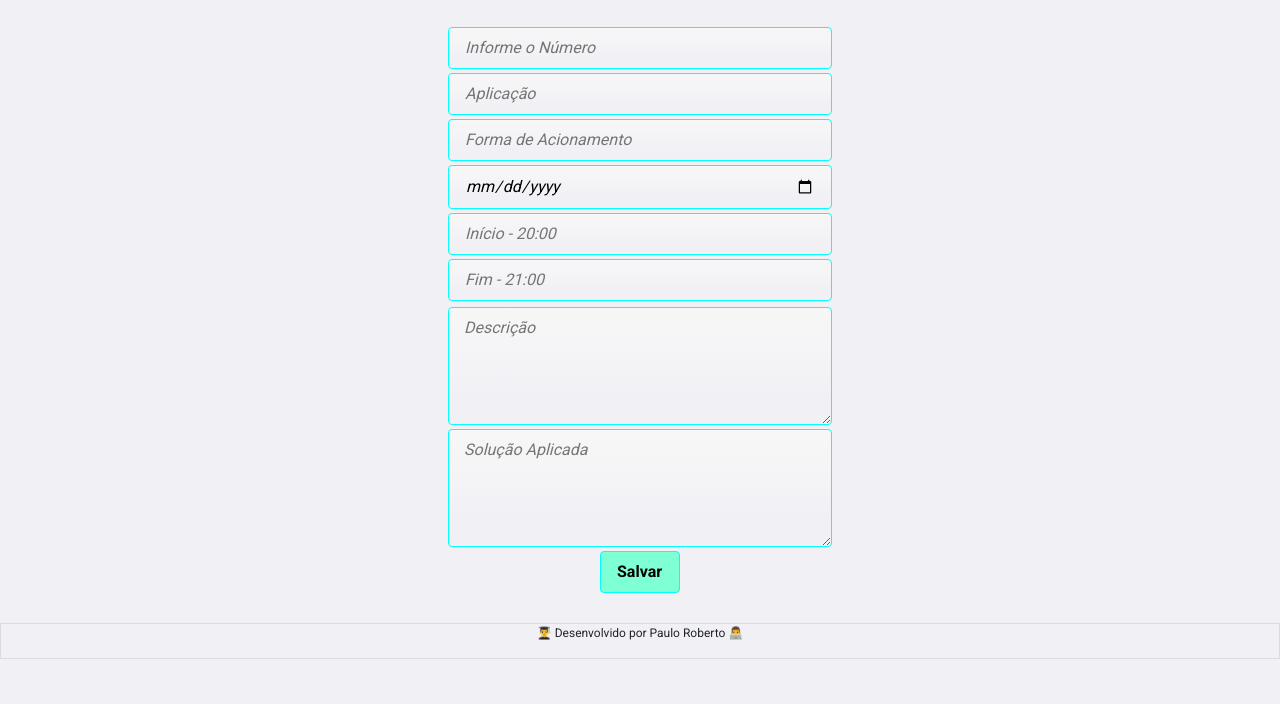
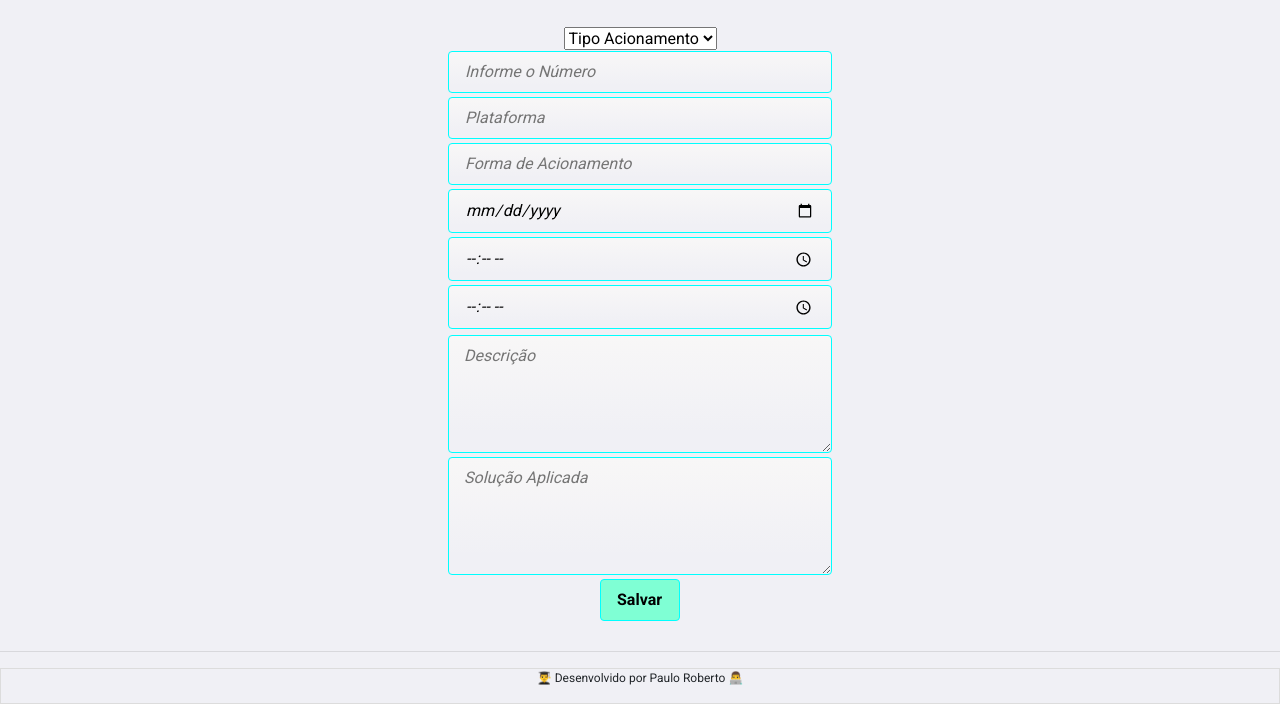
Before and after one commit to prvsantos/primeiro_projeto, a plain HTML site: page index.html in a window 1280 px wide. Shown: the part 351-1055 px from the top of the page. Before the commit the page ends 1010 px from the top, so only its background shows below. Drawn offline with nearby package versions, Linux system fonts and the light colour scheme.

Commit message:
alteraçao de type no form e deixando campos obrigatorios

```diff
--- a/index.html
+++ b/index.html
@@ -37,14 +37,20 @@
         <section class="form">
 
             <form action="/" method="POST">
+                <select class="tipo" id="tipo">
+                    <option selected>Tipo Acionamento</option>
+                    <option value="1">Incidente</option>
+                    <option value="2">Alerta</option>
+                    <option value="3">Outro</option>
+                </select>
                 <input type="text" name="numero" placeholder="Informe o Número" maxlength="8">
-                <input type="text" name="aplicacao" placeholder="Aplicação">
-                <input type="text" name="acionamento" placeholder="Forma de Acionamento">
-                <input type="date" name="data" placeholder="Data">
-                <input type="text" name="inicio" placeholder="Início - 20:00">
-                <input type="text" name="fim" placeholder="Fim - 21:00">
-                <textarea class="desc" type="text" name="descricao" placeholder="Descrição" cols="50" maxlength="500"></textarea>
-                <textarea class="solucao" type="text" name="solucao" placeholder="Solução Aplicada" cols="50" maxlength="500"></textarea>
+                <input type="text" name="plataforma" placeholder="Plataforma" required>
+                <input type="text" name="acionamento" placeholder="Forma de Acionamento" required>
+                <input type="date" name="data" placeholder="Data" required>
+                <input type="time" name="inicio" placeholder="Início" required>
+                <input type="time" name="fim" placeholder="Fim" required>
+                <textarea class="desc" type="text" name="descricao" placeholder="Descrição" cols="50" maxlength="500" required></textarea>
+                <textarea class="solucao" type="text" name="solucao" placeholder="Solução Aplicada" cols="50" maxlength="500" required></textarea>
                 <button>Salvar</button>
 
             </form>
@@ -59,7 +65,7 @@
     </body>
 
     <!-- <hr /> : insere uma linha na página -->
-
+    <hr/>
     <!--footer: é o rodapé da página -->
     <footer>👨‍🎓 Desenvolvido por Paulo Roberto 👨‍💻</footer>
 
```
